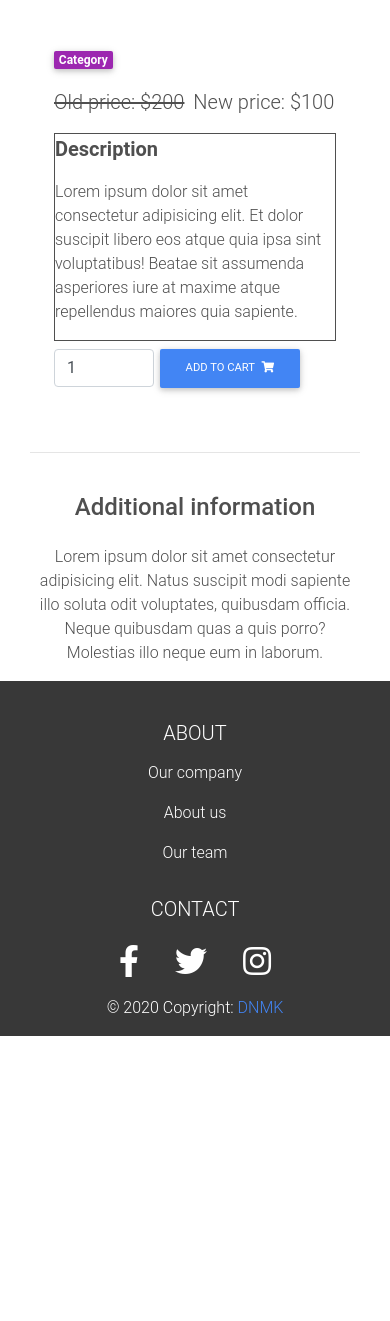
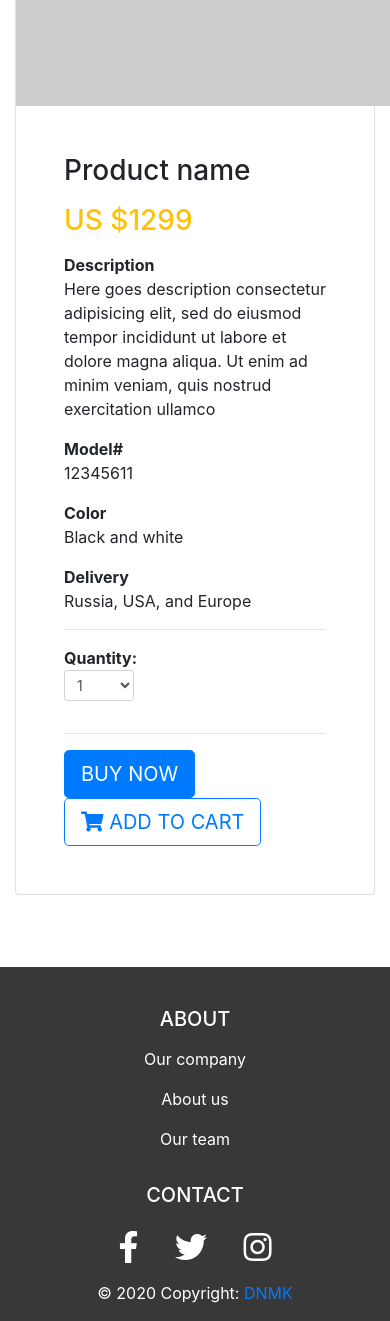
Before and after one commit to didarbek/djangoecommerce, a Django app: page /detail/ in a window 390 px wide; the page is wider, and only the part inside the window is pictured. Shown: the part 534-1855 px from the top of that part. Before the commit the page ends 1570 px from the top of that part, so only its background shows below. Run offline with Django 3.2, Linux system fonts and the light colour scheme; grey boxes labelled with a size stand in for pictures from a placeholder-image service; some libraries are stand-ins or nearby versions; some web fonts are replaced.

Commit message:
changes)))

```diff
--- a/templates/product-page.html
+++ b/templates/product-page.html
@@ -2,97 +2,75 @@
 
   {% load static %}
 
-  {% block extra_links %}
-  <!-- Font Awesome -->
-  <link rel="stylesheet" href="https://use.fontawesome.com/releases/v5.11.2/css/all.css">
-  <!-- Bootstrap core CSS -->
-  <link href="{% static 'css/bootstrap.min.css' %}" rel="stylesheet">
-  <!-- Material Design Bootstrap -->
-  <link href="{% static 'css/mdb.min.css' %}" rel="stylesheet">
-  <!-- Your custom styles (optional) -->
-  <link href="{% static 'css/style.min.css' %}" rel="stylesheet">
-  {% endblock extra_links %}
   {% block content %}
-  <!--Main layout-->
-  <main class="mt-5 pt-4">
-    <div class="container dark-grey-text mt-5">
 
-      <!--Grid row-->
-      <div class="row wow fadeIn">
+  <div class="card">
+    <div class="row">
+      <aside class="col-sm-5 border-right">
+  <article class="gallery-wrap">
+  <div class="img-big-wrap">
+    <div> <a href="#"><img src="http://placehold.it/459x450"></a></div>
+  </div> <!-- slider-product.// -->
+  </article> <!-- gallery-wrap .end// -->
+      </aside>
+      <aside class="col-sm-7">
+  <article class="card-body p-5">
+    <h3 class="title mb-3">Product name</h3>
 
-        <!--Grid column-->
-        <div class="col-md-6 mb-4">
+  <p class="price-detail-wrap">
+    <span class="price h3 text-warning">
+      <span class="currency">US $</span><span class="num">1299</span>
+    </span>
+  </p> <!-- price-detail-wrap .// -->
+  <dl class="item-property">
+    <dt>Description</dt>
+    <dd><p>Here goes description consectetur adipisicing elit, sed do eiusmod
+  tempor incididunt ut labore et dolore magna aliqua. Ut enim ad minim veniam,
+  quis nostrud exercitation ullamco </p></dd>
+  </dl>
+  <dl class="param param-feature">
+    <dt>Model#</dt>
+    <dd>12345611</dd>
+  </dl>  <!-- item-property-hor .// -->
+  <dl class="param param-feature">
+    <dt>Color</dt>
+    <dd>Black and white</dd>
+  </dl>  <!-- item-property-hor .// -->
+  <dl class="param param-feature">
+    <dt>Delivery</dt>
+    <dd>Russia, USA, and Europe</dd>
+  </dl>  <!-- item-property-hor .// -->
 
-          <img src="https://mdbootstrap.com/img/Photos/Horizontal/E-commerce/Products/14.jpg" class="img-fluid" alt="">
+  <hr>
+    <div class="row">
+      <div class="col-sm-5">
+        <dl class="param param-inline">
+          <dt>Quantity: </dt>
+          <dd>
+            <select class="form-control form-control-sm" style="width:70px;">
+              <option> 1 </option>
+              <option> 2 </option>
+              <option> 3 </option>
+            </select>
+          </dd>
+        </dl>  <!-- item-property .// -->
+      </div> <!-- col.// -->
+    </div> <!-- row.// -->
+    <hr>
+    <a href="#" class="btn btn-lg btn-primary text-uppercase"> Buy now </a>
+    <a href="#" class="btn btn-lg btn-outline-primary text-uppercase"> <i class="fas fa-shopping-cart"></i> Add to cart </a>
+  </article> <!-- card-body.// -->
+      </aside> <!-- col.// -->
+    </div> <!-- row.// -->
+  </div> <!-- card.// -->
 
-        </div>
-        <!--Grid column-->
 
-        <!--Grid column-->
-        <div class="col-md-6 mb-4">
+  </div>
+  <!--container.//-->
 
-          <!--Content-->
-          <div class="p-4">
 
-            <div class="mb-3">
-              <a href="">
-                <span class="badge purple mr-1">Category</span>
-              </a>
-            </div>
+  <br><br><br>
 
-            <p class="lead">
-              <span class="mr-1">
-                <del>Old price: $200</del>
-              </span>
-              <span>New price: $100</span>
-            </p>
-            <div style="border-style: solid;border-width: 1px;" class="mb-2">
-            <p class="lead font-weight-bold">Description</p>
-
-            <p>Lorem ipsum dolor sit amet consectetur adipisicing elit. Et dolor suscipit libero eos atque quia ipsa
-              sint voluptatibus!
-              Beatae sit assumenda asperiores iure at maxime atque repellendus maiores quia sapiente.</p>
-              </div>
-            <form class="d-flex justify-content-left">
-              <!-- Default input -->
-              <input type="number" value="1" aria-label="Search" class="form-control" style="width: 100px">
-              <button class="btn btn-primary btn-md my-0 p" type="submit">Add to cart
-                <i class="fas fa-shopping-cart ml-1"></i>
-              </button>
-
-            </form>
-
-          </div>
-          <!--Content-->
-
-        </div>
-        <!--Grid column-->
-
-      </div>
-      <!--Grid row-->
-
-      <hr>
-
-      <!--Grid row-->
-      <div class="row d-flex justify-content-center wow fadeIn">
-
-        <!--Grid column-->
-        <div class="col-md-6 text-center">
-
-          <h4 class="my-4 h4">Additional information</h4>
-
-          <p>Lorem ipsum dolor sit amet consectetur adipisicing elit. Natus suscipit modi sapiente illo soluta odit
-            voluptates,
-            quibusdam officia. Neque quibusdam quas a quis porro? Molestias illo neque eum in laborum.</p>
-
-        </div>
-        <!--Grid column-->
-
-      </div>
-      <!--Grid row-->
-    </div>
-  </main>
-  <!--Main layout-->
   {% endblock content %}
   {% block extra_scripts %}
   <!-- SCRIPTS -->
```
